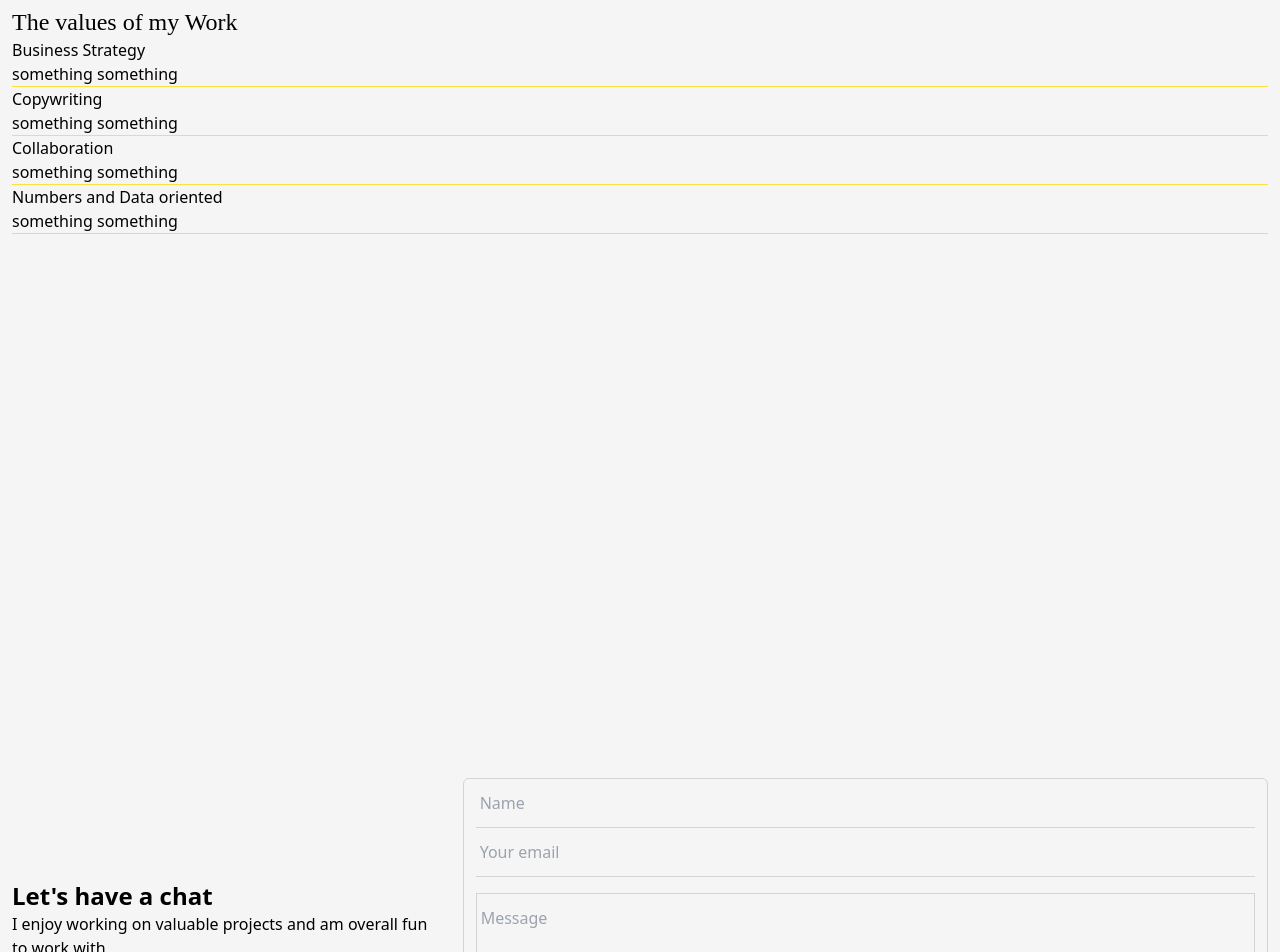
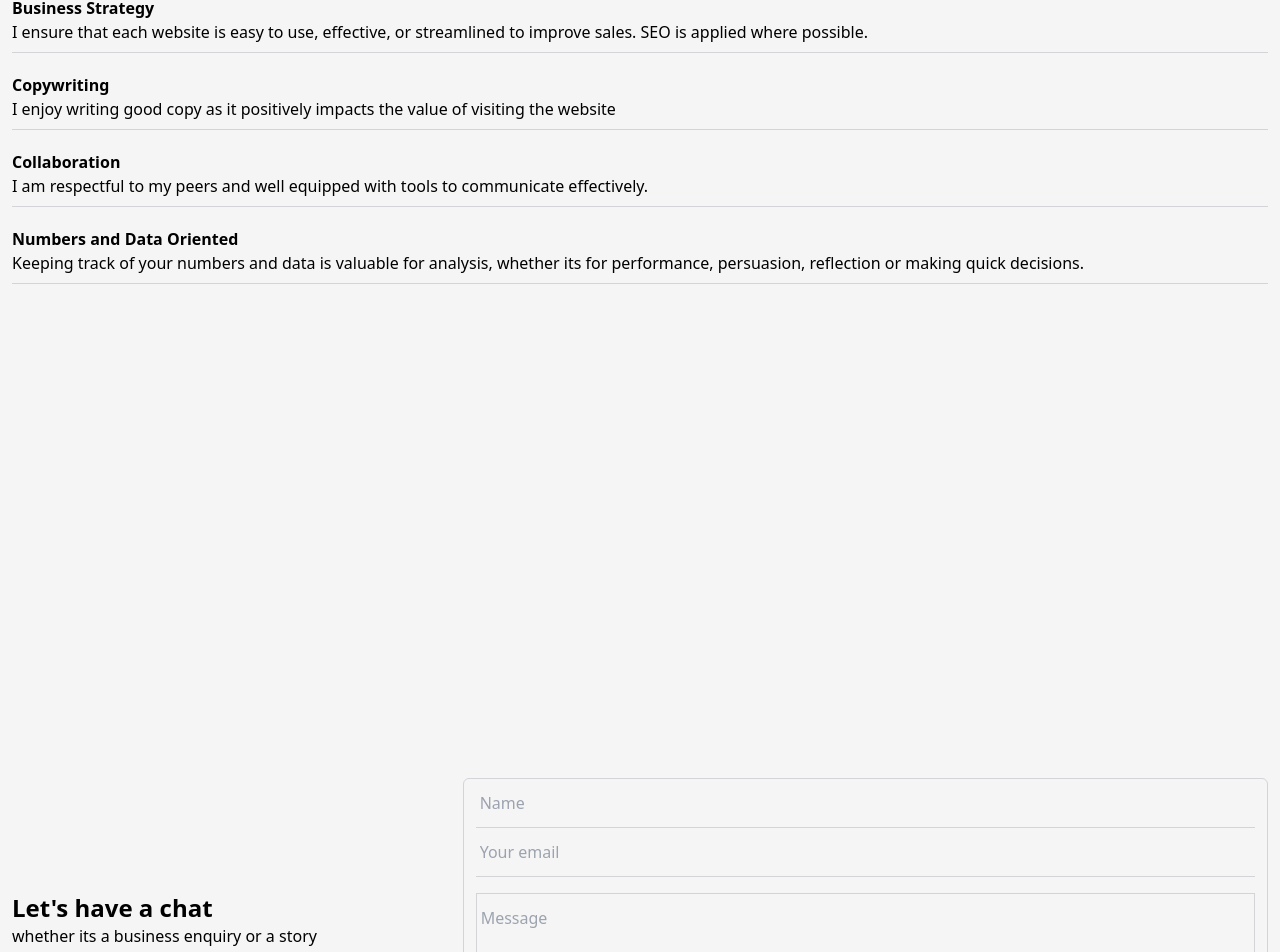
Before and after one commit to ChimmyTee/Portfolio, a React (Create React App) app: page / in a window 1280 px wide. Shown: the part 2018-2970 px from the top of the page. Built offline with nearby package versions, Linux system fonts and the light colour scheme; a web font is replaced by a local one.

Commit message:
added more words to each of the components

```diff
--- a/src/components/Banner.js
+++ b/src/components/Banner.js
@@ -14,7 +14,8 @@ const Banner = () => {
         <div class='container mx-auto'>
             <div>
 
-                <div class='flex flex-row gap-4 text-center lg:text-left'>
+                <div class='flex flex-col gap-4 text-center lg:text-left lg:flex-row'>
+                    <div class='flex justify-center lg:hidden'><img src={mochi_ice_cream} alt='' class='w-2/3'/></div>
                     <div class='flex flex-col'>
                         <h1 class='text-2xl font-bold mb-4'>About Me</h1>
                         <h1 class='text-2xl'>I am
@@ -46,7 +47,7 @@ const Banner = () => {
                             </a>
                         </div>
                     </div>
-                    <div><img src={mochi_ice_cream} alt='' /></div>
+                    <div class='hidden lg:block'><img src={mochi_ice_cream} alt='' /></div>
                 </div>
 
 
--- a/src/components/Contact.js
+++ b/src/components/Contact.js
@@ -6,23 +6,24 @@ const Contact = () => {
     return <div class='section mx-3' id='contact'>
         <div class='container mx-auto'>
             <div className="flex flex-col lg:flex-row">
-                <motion.div
-                    variants={fadeIn('right', 0.2)}
+                <div class='lg:w-2/6 flex flex-col justify-center'>
+                    <h1 class='font-bold text-2xl'>Let's have a chat</h1>
+                    <p>whether its a business enquiry or a story</p>
+                </div>
+                <motion.form
+                    variants={fadeIn('left', 0.2)}
                     initial='hidden'
                     whileInView={'show'}
                     viewport={{ once: false, amount: 0.3 }}
-                    class='lg:w-2/6 flex flex-col justify-center'>
-                    <h1 class='font-bold text-2xl'>Let's have a chat</h1>
-                    <p>I enjoy working on valuable projects and am overall fun to work with</p>
-                </motion.div>
-                <form class='flex-1 border border-zinc-300 rounded-md lg:w-4/6 lg:ml-8 px-3'>
+                    class='flex-1 border border-zinc-300 rounded-md lg:w-4/6 lg:ml-8 px-3'>
                     <input type='text' placeholder='Name' class='bg-transparent outline-none border-b border-zinc-300 focus:border-zinc-400 px-1 py-3 w-full' />
                     <input type='text' placeholder='Your email' class='bg-transparent outline-none border-b border-zinc-300 focus:border-zinc-400 px-1 py-3 w-full' />
                     <textarea type='text' placeholder='Message' class='bg-transparent outline-none border border-zinc-300 focus:border-zinc-400 px-1 py-3 mt-4 w-full' />
                     <div class='flex justify-end'>
                         <button class='btn m-4'>Send</button>
                     </div>
-                </form>
+                    {/* </form> */}
+                </motion.form>
             </div>
         </div>
     </div>;
--- a/src/components/Services.js
+++ b/src/components/Services.js
@@ -3,33 +3,33 @@ import { BsArrowUpRight } from 'react-icons/bs';
 const services = [
     {
         name: 'Business Strategy',
-        description: 'something something',
+        description: 'I ensure that each website is easy to use, effective, or streamlined to improve sales. SEO is applied where possible.',
     },
     {
         name: 'Copywriting',
-        description: 'something something',
+        description: 'I enjoy writing good copy as it positively impacts the value of visiting the website',
     },
     {
         name: 'Collaboration',
-        description: 'something something',
+        description: 'I am respectful to my peers and well equipped with tools to communicate effectively.',
     },
     {
-        name: 'Numbers and Data oriented',
-        description: 'something something',
+        name: 'Numbers and Data Oriented',
+        description: 'Keeping track of your numbers and data is valuable for analysis, whether its for performance, persuasion, reflection or making quick decisions.',
     },
 ]
 
 const Services = () => {
     return <div class='section mx-3' id='services'>
         <div className="container mx-auto">
-            <div class='font-title text-2xl'>The values of my Work</div>
+            <div class='font-bold text-2xl mb-7'>Values I think about as I work</div>
 
             <div>
                 {services.map((service, index) => {
                     const { name, description } = service;
-                    return (<div key={index} class='border-b border-yellow-300'>
-                        <div>{name}</div>
-                        <div>{description}</div>
+                    return (<div key={index} class='border-b border-zinc-300 mb-5'>
+                        <div class='font-bold'>{name}</div>
+                        <div class='mb-2'>{description}</div>
                     </div>);
                 })}
             </div>
--- a/src/components/Work.js
+++ b/src/components/Work.js
@@ -30,7 +30,7 @@ const Work = () => {
                         <a target="_blank" href='https://chimmytee.github.io/renaisshr360/'>
                             <div class='absolute -bottom-full left-12 group-hover:bottom-24 transition-all duration-500 z-50 text-3xl text-white hover:underline underline-offset-4'>Recruitment Agency</div>
                         </a>
-                        <div class='absolute -bottom-full left-12 group-hover:bottom-14 transition-all duration-700 z-50 text-white'><p>Real client website (built with Bootstrap 5)</p></div>
+                        <div class='absolute -bottom-full left-12 group-hover:bottom-14 transition-all duration-700 z-50 text-white'><p>Real client website, currently in progress (built with Bootstrap 5)</p></div>
 
                     </div>
                 </div>
```
